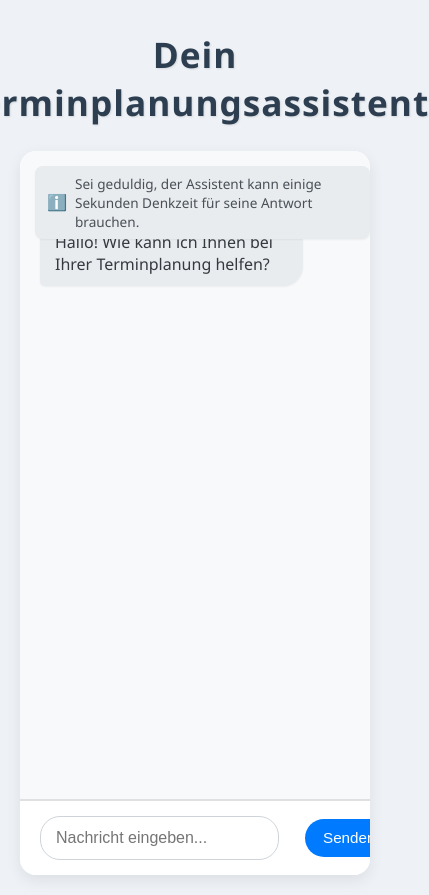
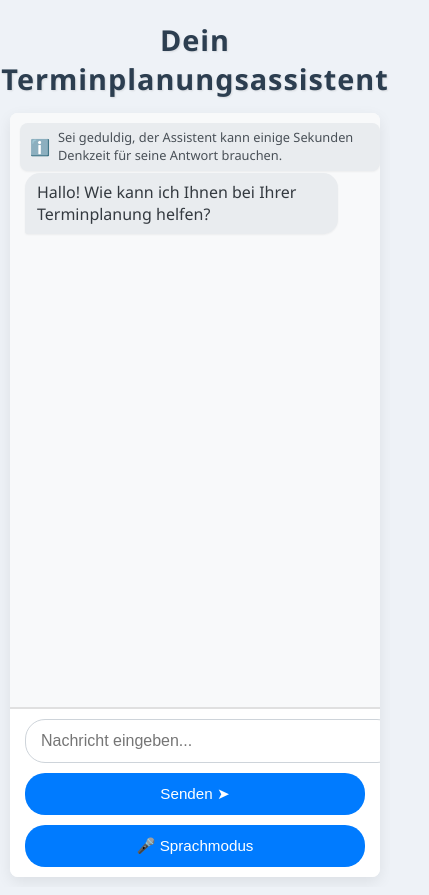
Before and after one commit to denisy2309/TerminAssistent, a plain HTML site: page index.html in a window 390 px wide. Shown: the whole page, 429 px wide, since content can reach past the window. Drawn offline with Linux system fonts and the light colour scheme.

Commit message:
updated for mobile version

```diff
--- a/style.css
+++ b/style.css
@@ -414,3 +414,105 @@ body.voice-mode-active #input-area {
     justify-content: space-around;
     align-items: center;
 }
+
+/* --- Responsive Design --- */
+@media (max-width: 600px) {
+    body {
+        padding: 10px; /* Reduce padding on smaller screens */
+    }
+
+    h1 {
+        font-size: 1.8rem; /* Reduce heading size */
+        margin-bottom: 15px;
+    }
+
+    #chat-container {
+        height: calc(100vh - 80px); /* Adjust height for smaller screens */
+        max-height: unset; /* Remove max height constraint */
+        border-radius: 8px; /* Less rounded corners */
+    }
+
+    #chat-output {
+        padding: 15px;
+        padding-top: 60px; /* Adjust padding top */
+    }
+
+    #info-box {
+        top: 10px;
+        left: 10px;
+        padding: 6px 10px;
+        font-size: 0.8rem;
+        max-width: calc(100% - 20px);
+    }
+
+    .message {
+        margin-bottom: 8px;
+        padding: 8px 12px;
+        border-radius: 15px; /* Less rounded messages */
+        max-width: 85%; /* Allow messages to take more width */
+    }
+
+    .user-message {
+        border-bottom-right-radius: 3px;
+    }
+
+    .bot-message {
+        border-bottom-left-radius: 3px;
+    }
+
+    #input-area {
+        padding: 10px 15px;
+        flex-direction: column; /* Stack input elements vertically */
+        align-items: stretch; /* Stretch items to fill width */
+        gap: 10px; /* Increase gap */
+    }
+
+    #language-select {
+        width: 100%; /* Full width */
+        margin-right: 0;
+        margin-bottom: 5px; /* Space below select */
+    }
+
+    #text-input {
+        margin-right: 0;
+        width: 100%; /* Full width */
+    }
+
+    button {
+        width: 100%; /* Full width */
+        margin-left: 0;
+        padding: 12px 18px; /* Adjust button padding */
+    }
+
+    #input-area button {
+        margin-left: 0; /* Remove left margin for buttons in stacked layout */
+    }
+
+    .typing-indicator {
+        padding: 6px 8px;
+        margin-bottom: 8px;
+        border-radius: 10px;
+        border-bottom-left-radius: 3px;
+    }
+
+    .typing-indicator span {
+        height: 6px;
+        width: 6px;
+        margin: 0 1px;
+    }
+
+    #status {
+        margin-left: 0;
+        text-align: center;
+        width: 100%; /* Full width */
+        margin-top: 5px; /* Space above status */
+    }
+
+    #voice-status-display {
+        padding-top: 60px; /* Adjust padding top */
+    }
+
+    #voice-status-display .indicator {
+        font-size: 3rem; /* Smaller icons */
+    }
+}
```
